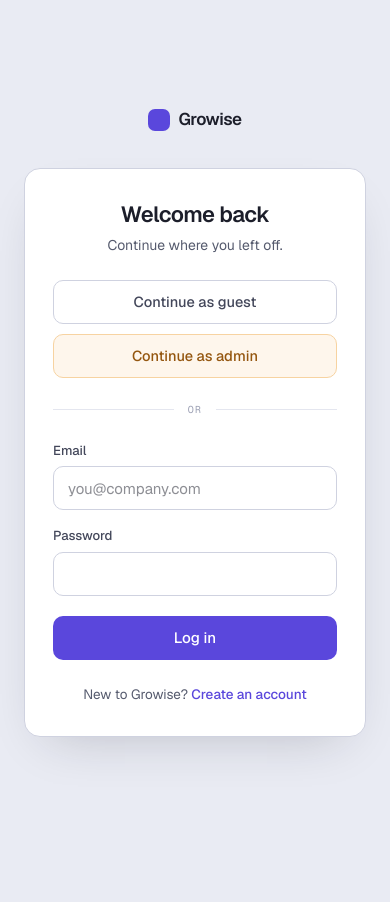
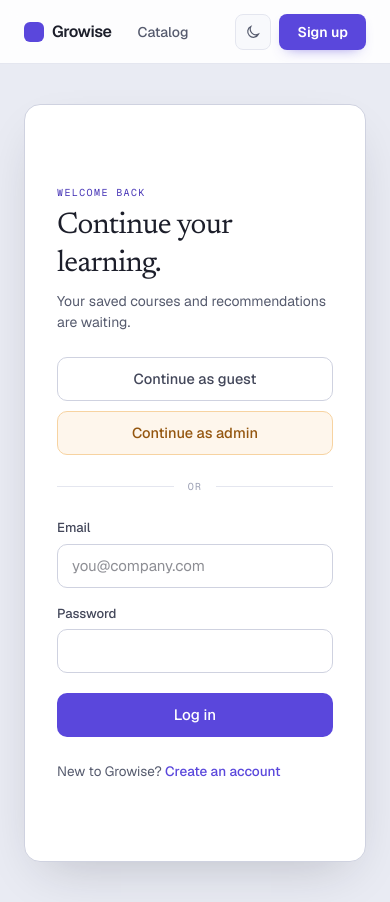
Before and after one commit to akshaykamath45/growise, a Next.js app in the folder frontend/: page /login in a window 390 px wide. Before the commit the page ends 844 px from the top, so only its background shows below. Built offline with nearby package versions, Linux system fonts and the light colour scheme; no server answers.

Commit message:
enhanced login/signup flow

```diff
--- a/frontend/src/app/globals.css
+++ b/frontend/src/app/globals.css
@@ -168,13 +168,70 @@
   color-scheme: dark;
 }
 
-/* The source artwork is intentionally light for the default experience. In
-   dark mode it becomes a softly illuminated preview rather than a bright slab. */
+/* The source hero is intentionally light. In dark mode it becomes an illuminated
+   violet-blue map—bright enough to feel alive, but restrained by the night frame. */
+:root[data-theme="dark"] .home-hero-frame {
+  position: relative;
+  isolation: isolate;
+}
+
+:root[data-theme="dark"] .home-hero-frame::before {
+  position: absolute;
+  z-index: -1;
+  top: 8%;
+  right: 4%;
+  width: 76%;
+  height: 82%;
+  border-radius: 2rem;
+  background: radial-gradient(circle at 52% 50%, rgb(91 80 220 / 34%), transparent 66%);
+  content: "";
+  filter: blur(24px);
+}
+
 :root[data-theme="dark"] .home-hero-illustration {
-  filter: brightness(0.58) contrast(1.12) saturate(0.9);
+  filter: brightness(0.82) contrast(1.1) saturate(1.28);
+  border: 1px solid rgb(126 116 237 / 48%);
+  border-radius: 1.25rem;
+  box-shadow: 0 26px 56px -34px rgb(0 0 0 / 82%), 0 0 0 1px rgb(126 116 237 / 12%);
+}
+
+/* In dark mode, crop past the empty edges of the recommendation artwork and
+   hold its central course node in focus. Light mode keeps the source image unchanged. */
+:root[data-theme="dark"] .recommendation-art {
+  width: 100%;
+  max-width: 520px;
+  aspect-ratio: 16 / 11;
+  overflow: hidden;
   border: 1px solid var(--gw-border-soft);
-  border-radius: 1rem;
-  box-shadow: 0 22px 48px -30px rgb(0 0 0 / 70%);
+  border-radius: 1.25rem;
+  background: var(--gw-surface-muted);
+  box-shadow: 0 20px 42px -28px rgb(28 30 42 / 30%);
+}
+
+:root[data-theme="dark"] .recommendation-art-image {
+  width: 100%;
+  max-width: none;
+  height: 100%;
+  object-fit: cover;
+  transform: scale(1.27) translateX(-4%);
+  transform-origin: center;
+}
+
+:root[data-theme="dark"] .recommendation-art {
+  border-color: rgb(126 116 237 / 42%);
+  background: #11162b;
+  box-shadow: 0 24px 50px -30px rgb(0 0 0 / 85%), 0 0 0 1px rgb(126 116 237 / 10%);
+}
+
+:root[data-theme="dark"] .recommendation-art-image {
+  filter: brightness(0.78) contrast(1.08) saturate(1.18);
+}
+
+/* The source PNG has a pure-white canvas, while the light recommendation
+   section uses warm paper. This makes the canvas recede into that surface
+   without altering the artwork or attempting a lossy SVG conversion. */
+:root:not([data-theme="dark"]) .recommendation-art-image {
+  filter: brightness(0.988);
 }
 
 ::selection {
--- a/frontend/src/app/login/page.tsx
+++ b/frontend/src/app/login/page.tsx
@@ -5,7 +5,7 @@
 import { useRouter, useSearchParams } from "next/navigation";
 import { useAuth } from "@/lib/auth-context";
 import { ApiError } from "@/lib/api";
-import { MinimalAuthLayout } from "@/components/minimal-auth-layout";
+import { AuthSplitLayout } from "@/components/auth-split-layout";
 
 const DEMO_ACCOUNTS = {
   guest: { email: "taylor@example.com", password: "TaylorPass123" },
@@ -64,8 +64,9 @@
 
   return (
     <>
-      <h1 className="text-[22px] font-semibold tracking-tight leading-tight text-center">Welcome back</h1>
-      <p className="mt-1.5 text-[14px] text-gw-text-muted text-center">Continue where you left off.</p>
+      <div className="font-mono text-[10px] tracking-[0.14em] uppercase text-gw-primary-text">Welcome back</div>
+      <h1 className="mt-2 font-serif text-[30px] leading-tight tracking-tight text-gw-ink">Continue your learning.</h1>
+      <p className="mt-2 text-[14px] text-gw-text-muted">Your saved courses and recommendations are waiting.</p>
 
       <div className="flex flex-col gap-2.5 mt-6">
         <button
@@ -126,7 +127,7 @@
         </button>
       </form>
 
-      <p className="mt-6 text-[13.5px] text-gw-text-muted text-center">
+      <p className="mt-6 text-[13.5px] text-gw-text-muted">
         New to Growise?{" "}
         <Link href="/signup" className="font-medium">
           Create an account
@@ -138,7 +139,11 @@
 
 export default function LoginPage() {
   return (
-    <MinimalAuthLayout>
+    <AuthSplitLayout
+      eyebrow="Pick up where you left off"
+      title="The next step in your learning path is still here."
+      description="Sign in to return to your courses, progress, and recommendations shaped around what you explore."
+    >
       <Suspense
         fallback={
           <div className="py-8 text-center text-[14px] text-gw-text-muted">Loading…</div>
@@ -146,6 +151,6 @@
       >
         <LoginForm />
       </Suspense>
-    </MinimalAuthLayout>
+    </AuthSplitLayout>
   );
 }
--- a/frontend/src/app/signup/page.tsx
+++ b/frontend/src/app/signup/page.tsx
@@ -47,7 +47,11 @@
   }
 
   return (
-    <AuthSplitLayout>
+    <AuthSplitLayout
+      eyebrow="Learning that adapts to you"
+      title="Growise notices what you explore and tells you what’s next."
+      description="Start with the subjects that matter to you, then let your learning path become more useful with every step."
+    >
       <h1 className="text-[26px] font-semibold tracking-tight leading-tight">Start learning</h1>
       <p className="mt-2 text-[14px] text-gw-text-muted">
         Already have an account?{" "}
--- a/frontend/src/components/auth-split-layout.tsx
+++ b/frontend/src/components/auth-split-layout.tsx
@@ -1,26 +1,30 @@
-import Link from "next/link";
-
-export function AuthSplitLayout({ children }: { children: React.ReactNode }) {
+export function AuthSplitLayout({
+  children,
+  eyebrow = "Your learning signal",
+  title = "Growise notices what you explore and tells you what’s next.",
+  description,
+}: {
+  children: React.ReactNode;
+  eyebrow?: string;
+  title?: string;
+  description?: string;
+}) {
   return (
-    <div className="min-h-screen flex items-center justify-center bg-gw-bg px-6 py-12">
-      <div className="w-full max-w-[980px] min-h-[640px] grid grid-cols-1 md:grid-cols-2 bg-gw-surface border border-gw-border rounded-2xl overflow-hidden shadow-[0_20px_50px_-20px_rgba(28,30,42,0.24)]">
+    <div className="flex min-h-[calc(100vh-4rem)] items-center justify-center bg-gw-bg px-6 py-10">
+      <div className="grid min-h-[620px] w-full max-w-[980px] grid-cols-1 overflow-hidden rounded-2xl border border-gw-border bg-gw-surface shadow-[0_20px_50px_-20px_rgba(28,30,42,0.24)] md:grid-cols-2">
         <div className="hidden md:flex bg-gw-agent-bg border-r border-gw-agent-border px-12 py-12 flex-col justify-center">
           <div className="relative w-9 h-9 flex items-center justify-center">
             <span className="absolute inset-0 rounded-full border border-gw-agent-icon-border" />
             <span className="absolute inset-2 rounded-full border border-gw-agent-border" />
             <span className="w-2 h-2 rounded-full bg-gw-agent [animation:gwPulse_2.4s_ease-in-out_infinite]" />
           </div>
-          <p className="font-serif text-[26px] leading-[1.4] text-gw-ink-2 mt-6 max-w-[26ch]">
-            Growise notices what you explore and tells you what&apos;s next.
-          </p>
+          <div className="mt-6 font-mono text-[10px] tracking-[0.16em] uppercase text-gw-agent">{eyebrow}</div>
+          <p className="mt-3 font-serif text-[27px] leading-[1.35] text-gw-ink-2 max-w-[25ch]">{title}</p>
+          {description && <p className="mt-4 max-w-[35ch] text-[14px] leading-relaxed text-gw-agent-2">{description}</p>}
         </div>
 
         <div className="px-8 sm:px-12 py-12 flex flex-col">
-          <Link href="/" className="flex items-center gap-2 no-underline hover:no-underline">
-            <span className="w-[22px] h-[22px] rounded-[7px] bg-gw-primary inline-block" />
-            <span className="text-[17px] font-semibold tracking-tight text-gw-ink">Growise</span>
-          </Link>
-          <div className="my-auto max-w-[400px] w-full py-8">{children}</div>
+          <div className="my-auto w-full max-w-[400px] py-8">{children}</div>
         </div>
       </div>
     </div>
--- a/frontend/src/components/home/hero-section.tsx
+++ b/frontend/src/components/home/hero-section.tsx
@@ -41,7 +41,7 @@
           </div>
         </div>
 
-        <div className="flex lg:justify-end">
+        <div className="home-hero-frame flex lg:justify-end">
           <Image
             src="/hero-section-right.png"
             alt="Growise course categories connected around a personalised recommendation"
--- a/frontend/src/components/home/recommendation-demo.tsx
+++ b/frontend/src/components/home/recommendation-demo.tsx
@@ -147,7 +147,7 @@
         </div>
       </div>
 
-        <div className="hidden lg:flex lg:justify-end">
+        <div className="recommendation-art hidden lg:flex lg:justify-end">
           <Image
             src="/recommendation.png"
             alt=""
@@ -155,7 +155,7 @@
             width={1477}
             height={1065}
             sizes="520px"
-            className="h-auto w-full max-w-[520px]"
+            className="recommendation-art-image h-auto w-full max-w-[520px]"
           />
         </div>
       </div>
--- a/frontend/src/components/navbar.tsx
+++ b/frontend/src/components/navbar.tsx
@@ -53,7 +53,7 @@
     }, 2000);
   }
 
-  if (pathname === "/login" || pathname === "/signup") return null;
+  const isAuthPage = pathname === "/login" || pathname === "/signup";
 
   const navLink = (href: string, label: string, dot?: boolean) => {
     const active = pathname === href;
@@ -184,6 +184,23 @@
               </div>
             </>
           ) : (
+            isAuthPage ? (
+              pathname === "/login" ? (
+                <Link
+                  href="/signup"
+                  className="flex h-9 items-center rounded-[8px] bg-gw-primary px-[18px] text-sm font-semibold text-white no-underline shadow-[0_6px_14px_-8px_rgb(90_71_220_/_70%)] transition-colors hover:bg-gw-primary-hover hover:no-underline"
+                >
+                  Sign up
+                </Link>
+              ) : (
+                <Link
+                  href="/login"
+                  className="flex h-9 items-center rounded-[8px] border border-gw-border-soft bg-gw-surface px-3.5 text-sm font-medium text-gw-ink no-underline transition-colors hover:border-gw-primary-border hover:bg-gw-surface-muted hover:text-gw-primary-text hover:no-underline"
+                >
+                  Log in
+                </Link>
+              )
+            ) : (
               <>
                 <Link
                   href="/login"
@@ -198,6 +215,7 @@
                   Sign up
                 </Link>
               </>
+            )
           )}
         </div>
       </div>
```
Lines whose indentation alone changed are shown as unchanged.
